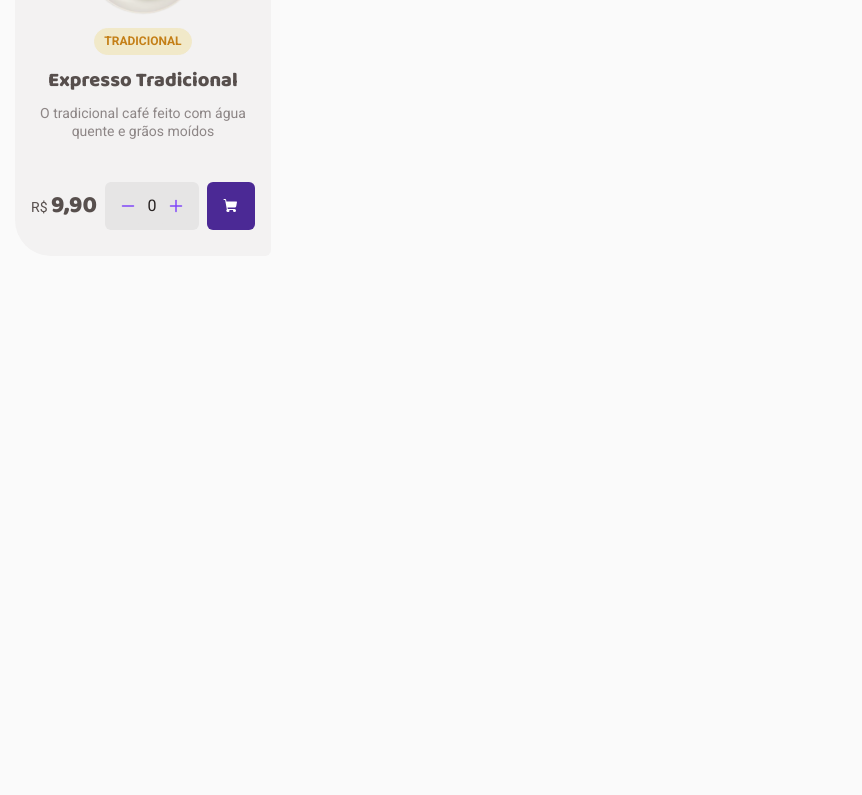
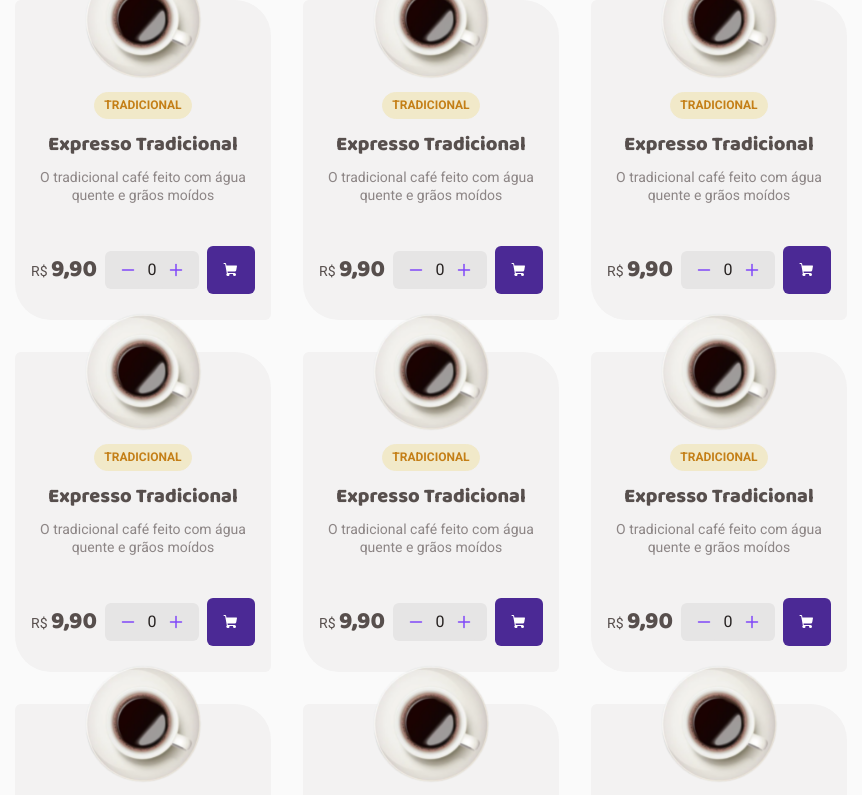
Before and after one commit to jsguillerme/challenge-02-rocketseat, a React (Vite) app: page /home in a window 1280 px wide. Shown: the part 880-1675 px from the top of the page, without its empty margins (145-1007 px from the left). Before the commit the page ends 1520 px from the top, so only its background shows below. Built offline with nearby package versions, Linux system fonts and the light colour scheme.

Commit message:
page home completed (need implements funcionality)

```diff
--- a/src/components/Button/index.tsx
+++ b/src/components/Button/index.tsx
@@ -10,8 +10,8 @@ interface ButtonProps extends ButtonHTMLAttributes<HTMLButtonElement> {
 export function Button({ isSecondary, text, icon, ...props }: ButtonProps) {
   return isSecondary ? (
     <ButtonSecondary {...props}>
+      {icon ? <IconStyleButton>{icon}</IconStyleButton> : null}
       {text}
-      {icon ? <IconStyleButton>icon</IconStyleButton> : null}
     </ButtonSecondary>
   ) : (
     <ButtonPrimary {...props}>{text}</ButtonPrimary>
--- a/src/components/Button/styles.ts
+++ b/src/components/Button/styles.ts
@@ -2,6 +2,7 @@ import styled from 'styled-components'
 
 export const ButtonContainerBase = styled.button`
   width: 100%;
+  height: 100%;
   padding: 1rem;
   border: 0;
   border-radius: 8px;
--- a/src/components/Coffee/Input/styles.ts
+++ b/src/components/Coffee/Input/styles.ts
@@ -2,7 +2,7 @@ import styled from 'styled-components'
 
 export const InputContainer = styled.div`
   width: 100%;
-  height: 3rem;
+  height: 100%;
 
   flex: 1;
 
--- a/src/components/Coffee/index.tsx
+++ b/src/components/Coffee/index.tsx
@@ -3,6 +3,7 @@ import {
   CofeeListFilter,
   CoffeeListContainer,
   CoffeeListHeader,
+  CoffeeListMiddle,
 } from './styles'
 
 export function CoffeeList() {
@@ -20,7 +21,18 @@ export function CoffeeList() {
         </div>
       </CoffeeListHeader>
 
-      <CoffeeCatalog />
+      <CoffeeListMiddle>
+        <CoffeeCatalog />
+        <CoffeeCatalog />
+        <CoffeeCatalog />
+        <CoffeeCatalog />
+        <CoffeeCatalog />
+        <CoffeeCatalog />
+        <CoffeeCatalog />
+        <CoffeeCatalog />
+        <CoffeeCatalog />
+        <CoffeeCatalog />
+      </CoffeeListMiddle>
     </CoffeeListContainer>
   )
 }
--- a/src/components/Coffee/styles.ts
+++ b/src/components/Coffee/styles.ts
@@ -73,3 +73,13 @@ export const CofeeListFilter = styled.button<CoffeeFilterProps>`
     transition: all 0.2s ease-in-out;
   }
 `
+
+export const CoffeeListMiddle = styled.main`
+  width: 100%;
+  height: 100%;
+  margin-top: 4rem;
+
+  display: grid;
+  grid-template-columns: repeat(auto-fill, 16rem);
+  gap: 2rem;
+`
```
Also changed, not shown: src/components/Coffee/CoffeeCart/index.tsx (added, +26 -0 lines), src/components/Coffee/CoffeeCart/styles.ts (added, +47 -0 lines).
